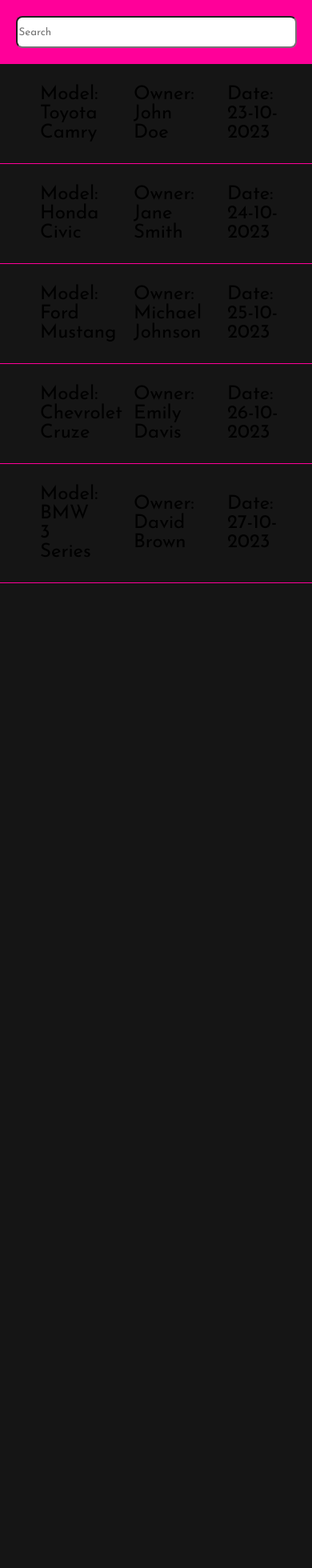
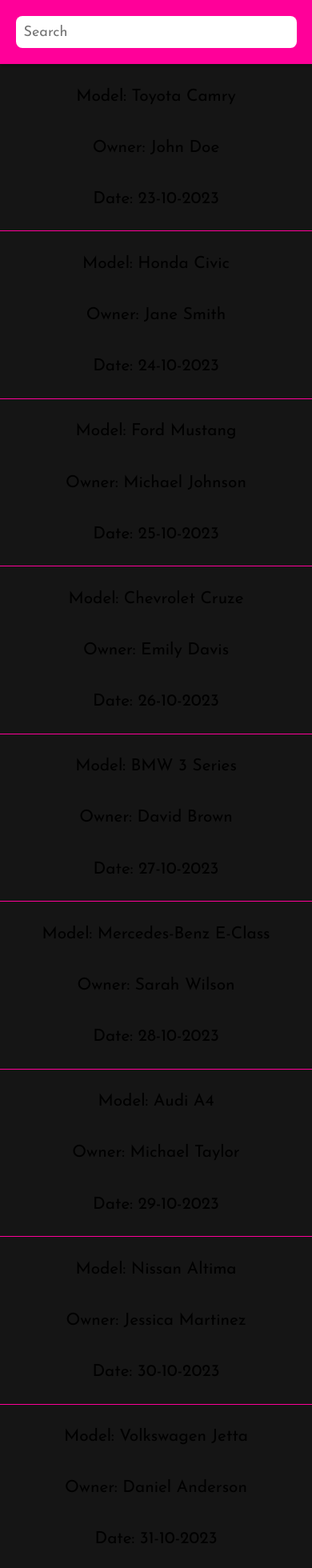
Before and after one commit to JanChmielewski/CarRepair, a React (Vite) app: page /dashboard in a window 390 px wide. Shown: the top 1960 px of the page at 80% size. Before the commit the page ends 844 px from the top, so only its background shows below. Built offline with nearby package versions, Linux system fonts and the light colour scheme.

Commit message:
improved responsiveness

```diff
--- a/src/pages/dashboard/cars.js
+++ b/src/pages/dashboard/cars.js
@@ -29,4 +29,34 @@
     owner: 'David Brown',
     date: '27-10-2023',
   },
+  {
+    id: 6,
+    name: 'Mercedes-Benz E-Class',
+    owner: 'Sarah Wilson',
+    date: '28-10-2023',
+  },
+  {
+    id: 7,
+    name: 'Audi A4',
+    owner: 'Michael Taylor',
+    date: '29-10-2023',
+  },
+  {
+    id: 8,
+    name: 'Nissan Altima',
+    owner: 'Jessica Martinez',
+    date: '30-10-2023',
+  },
+  {
+    id: 9,
+    name: 'Volkswagen Jetta',
+    owner: 'Daniel Anderson',
+    date: '31-10-2023',
+  },
+  {
+    id: 10,
+    name: 'Subaru Impreza',
+    owner: 'Jennifer Garcia',
+    date: '01-11-2023',
+  },
 ];
--- a/src/pages/dashboard/dashboard.css
+++ b/src/pages/dashboard/dashboard.css
@@ -6,6 +6,7 @@
   width: 100%;
   height: 80px;
   background-color: #ff0099;
+  box-shadow: 0 4px 4px rgba(0, 0, 0, 0.2);
   display: flex;
   align-items: center;
   justify-content: space-around;
@@ -16,21 +17,10 @@
   width: 20vw;
   height: 40px;
   border-radius: 8px;
+  border: none;
+  padding: 10px;
   font-family: Josefin Sans;
-}
-
-/* Adjust width for smaller screens */
-@media screen and (max-width: 1000px) {
-  .navbar-search {
-    width: 60vw;
-  }
-}
-
-/* Adjust width for phones */
-@media screen and (max-width: 600px) {
-  .navbar-search {
-    width: 90vw;
-  }
+  font-size: 18px;
 }
 
 /* ------------------ CARDS ------------------ */
@@ -56,6 +46,8 @@
 }
 
 .car-data {
+  margin: 0;
+  padding: 20px;
   list-style-type: none;
   display: flex;
   justify-content: flex-start;
@@ -71,3 +63,28 @@
   align-items: center;
   font-size: 1.5em;
 }
+
+/* Smaller screens */
+@media screen and (max-width: 1000px) {
+  .car-data {
+    padding: 0;
+    gap: 0.5vh;
+  }
+  .navbar-search {
+    width: 60vw;
+  }
+  .car-data li {
+    width: 100vw;
+    justify-content: center;
+  }
+}
+
+/* Phones */
+@media screen and (max-width: 600px) {
+  .navbar-search {
+    width: 90vw;
+  }
+  .car-data li {
+    font-size: 1.3em;
+  }
+}
```
